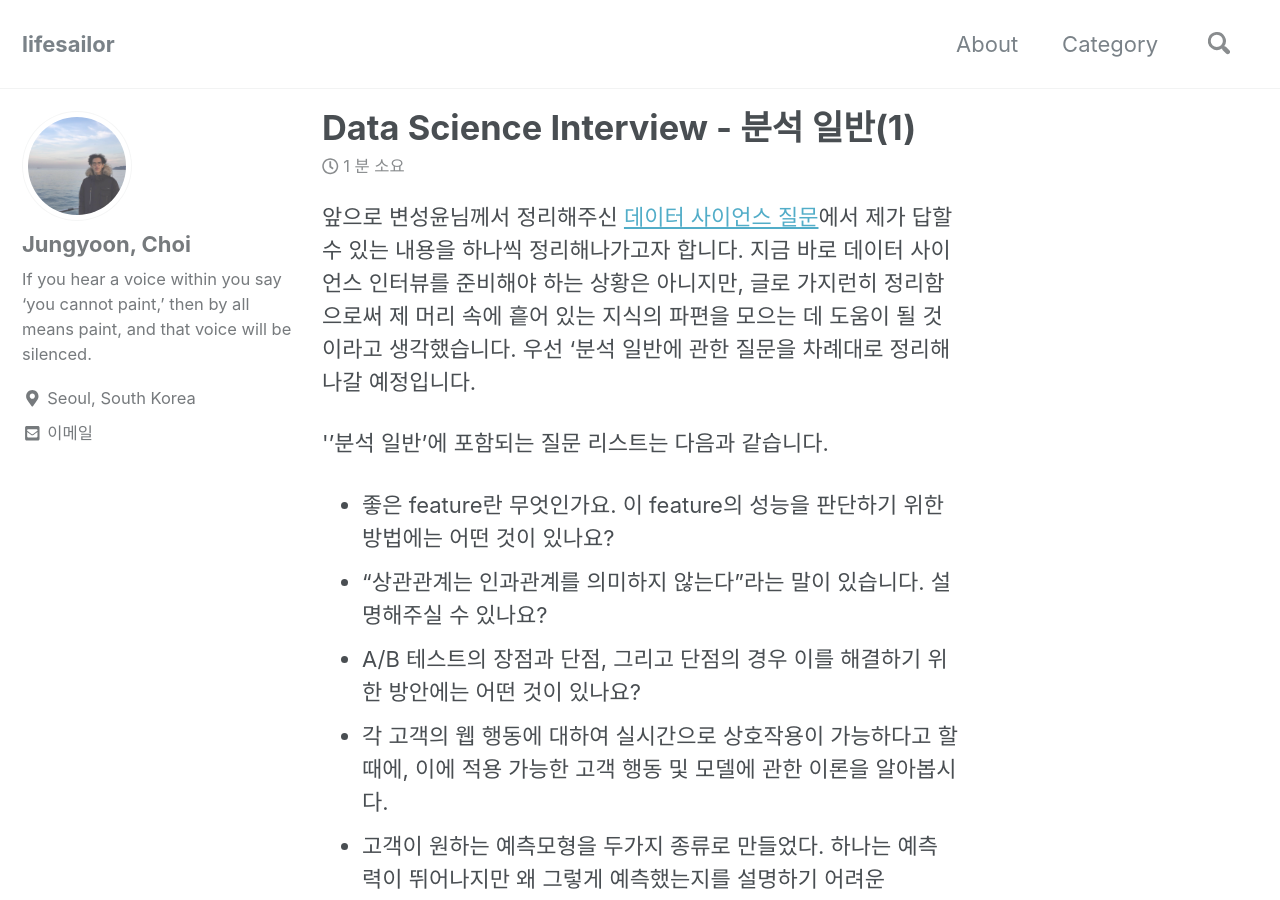
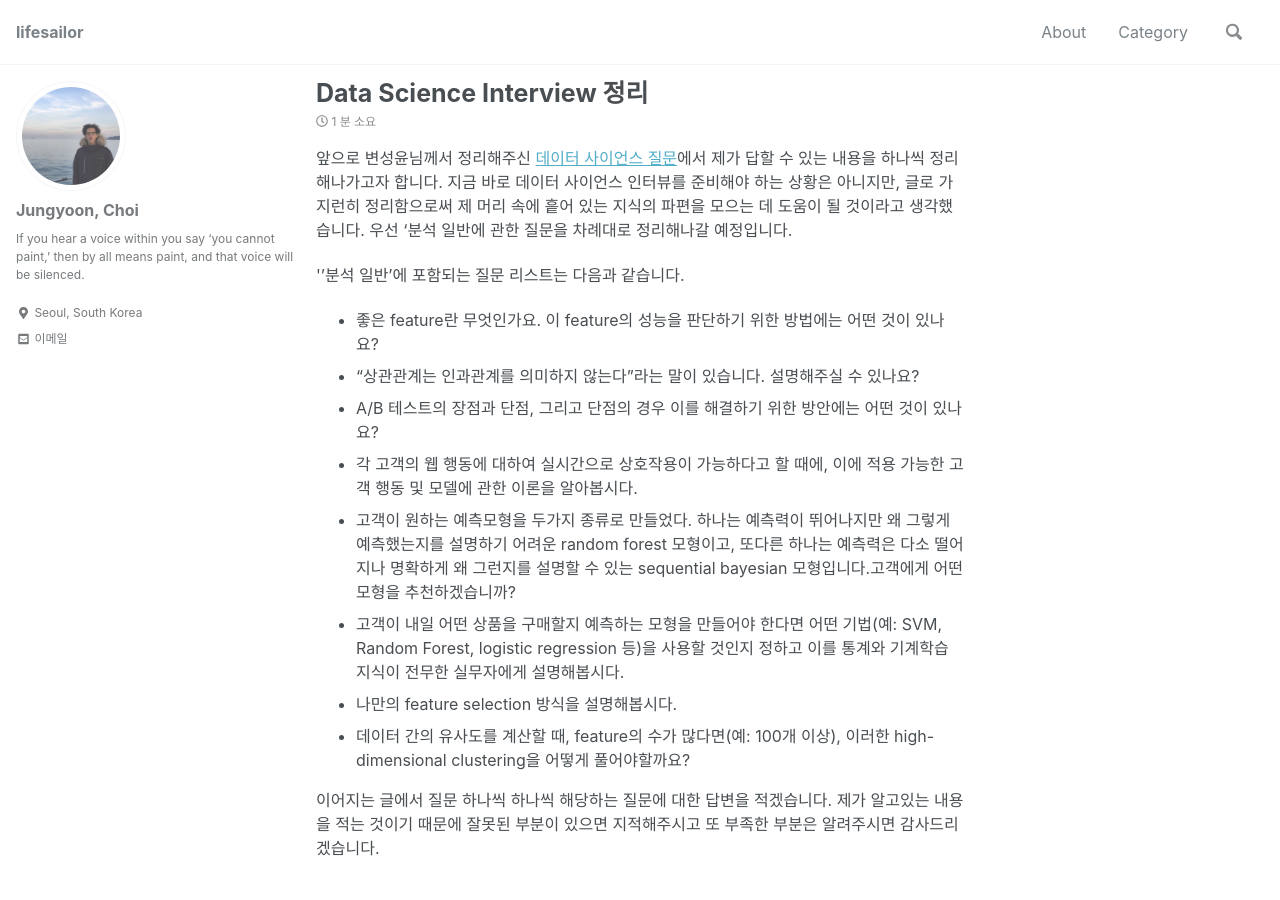
Before and after one commit to lifesailor/lifesailor.github.io, a Jekyll site: the page built from _posts/2018-12-16-data-science-interview-analysis-1.md, in a window 1280 px wide and 900 px high. Built offline with Jekyll 4.4.1, drawn with Linux system fonts in a browser that asks for light colours; nearby versions of some CDN libraries; comment, search, counter and statistics services are not loaded; some of the changed text lies outside the part shown.

Commit message:
font size

```diff
--- a/_posts/2018-12-16-data-science-interview-analysis-1.md
+++ b/_posts/2018-12-16-data-science-interview-analysis-1.md
@@ -1,5 +1,5 @@
 ---
-title: "Data Science Interview - 분석 일반(1)"
+title: "Data Science Interview 정리"
 categories:
   - data science interview
 tags:
--- a/_sass/minimal-mistakes/_reset.scss
+++ b/_sass/minimal-mistakes/_reset.scss
@@ -11,15 +11,15 @@ html {
   font-size: 16px;
 
   @include breakpoint($medium) {
-    font-size: 18px;
+    font-size: 16px;
   }
 
   @include breakpoint($large) {
-    font-size: 20px;
+    font-size: 16px;
   }
 
   @include breakpoint($x-large) {
-    font-size: 22px;
+    font-size: 16px;
   }
 
   -webkit-text-size-adjust: 100%;
```
Also changed, not shown: _posts/2018-12-16-data-science-interview-analysis-2.md (+2 -2 lines).
